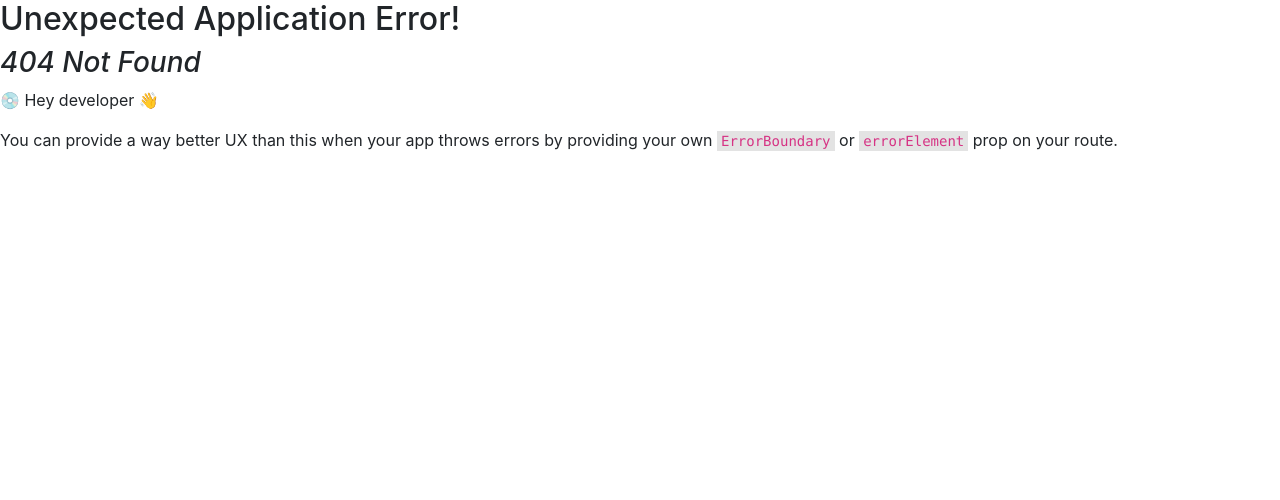
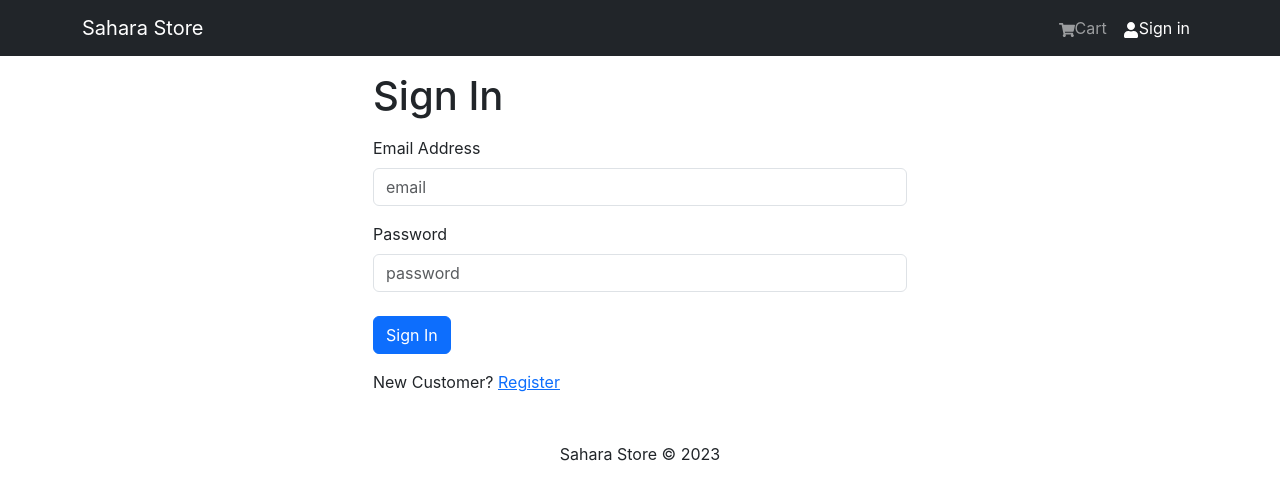
Before and after one commit to mrshawnmckee/SaharaStore, a React (Create React App) app in the folder frontend/: page /login in a window 1280 px wide. Before the commit this address had no page. Shown: the top 500 px of the page. Built offline with nearby package versions, Linux system fonts and the light colour scheme.

Commit message:
added loginScreen and auth/user slice for redux

```diff
--- /dev/null
+++ b/frontend/src/Components/FormContainer.jsx
@@ -0,0 +1,16 @@
+import { Container, Row, Col } from 'react-bootstrap';
+
+const FormContainer = ({ children }) => {
+  return (
+    <Container>
+        <Row className='justify-content-md-center'>
+            <Col xs={12} md={6}>
+                {/* Chilren passed in as a prop, destructured from above */}
+                { children }
+            </Col>
+        </Row>
+    </Container>
+  )
+}
+
+export default FormContainer
--- a/frontend/src/index.js
+++ b/frontend/src/index.js
@@ -15,6 +15,7 @@
 import HomeScreen from './screens/HomeScreen';
 import ProductScreen from './screens/ProductScreen';
 import CartScreen from './screens/CartScreen';
+import LoginScreen from './screens/LoginScreen';
 
 const router = createBrowserRouter(
   createRoutesFromElements(
@@ -22,6 +23,7 @@
       <Route index={true} path='/' element={<HomeScreen />} />
       <Route path='/product/:id' element={<ProductScreen />} />
       <Route path='/cart' element={<CartScreen />} />
+      <Route path='login' element={<LoginScreen />} />
     </Route>
   )
 )
--- /dev/null
+++ b/frontend/src/screens/LoginScreen.jsx
@@ -0,0 +1,56 @@
+import { useState } from 'react';
+import { Link } from 'react-router-dom';
+import { Form, Button, Row, Col } from 'react-bootstrap';
+import FormContainer from '../Components/FormContainer';
+
+const LoginScreen = () => {''
+    const [ email, setEmail ] = useState('')
+    const [ password, setPassword ] = useState('')
+
+    const submitHandler = (e) => {
+        e.preventDefault()
+        console.log('submit')
+    }
+
+  return (
+    <FormContainer>
+        <h1>Sign In</h1>
+
+        <Form onSubmit={submitHandler}>
+            <Form.Group controlId='email' className="my-3">
+                <Form.Label>Email Address</Form.Label>
+                <Form.Control
+                    type='email'
+                    placeholder='email'
+                    value={email}           //email in state
+                    onChange={(e) => setEmail(e.target.value)}
+                    >
+
+                </Form.Control>
+            </Form.Group>
+            <Form.Group controlId='password' className="my-3">
+                <Form.Label>Password</Form.Label>
+                <Form.Control
+                    type='password'
+                    placeholder='password'
+                    value={password}           //password in state
+                    onChange={(e) => setPassword(e.target.value)}
+                    >
+
+                </Form.Control>
+            </Form.Group>
+
+            <Button type='submit' variant='primary' className='mt-2'>
+                Sign In
+            </Button>
+        </Form>
+        <Row className='py-3'>
+            <Col>
+                New Customer? <Link to='/register'>Register</Link>
+            </Col>
+        </Row>
+    </FormContainer>
+  )
+}
+
+export default LoginScreen
--- /dev/null
+++ b/frontend/src/slices/authSlice.js
@@ -0,0 +1,27 @@
+// Setting the user creds to local storage, and a logout that will clear local storage
+import { createSlice } from '@reduxjs/toolkit';
+
+const initialState = {
+    // Is there user info in the local storage, than use it. If not, set it to null
+    // Using pasre because it will be saved as a string, we need to parse it back to json object
+    userInfo: localStorage.getItem('userInfo') ? JSON.parse(localStorage.getItem('userInfo')) : null,
+}
+
+const authSlice = createSlice({
+    name: 'auth',
+    initialState,
+    reducers: {
+        setCredentials: (state, action) => {
+            state.userInfo = action.payload;
+            // To string for local storage
+            localStorage.setItem('userInfo', JSON.stringify(action.payload));
+        }
+    }
+})
+
+// Want to export this as an action so that we can call it/use it
+export const { setCredentials } = authSlice.actions;
+
+export default authSlice.reducer;
+
+// Then we have to add this to store.js
--- a/frontend/src/store.js
+++ b/frontend/src/store.js
@@ -1,17 +1,19 @@
 // THis is the entry point of redux
 // Files concerning redux: store.js, constants.js, Provider in Index.js, slices folder, apiSlice.js, productsApiSlice
-// cartSlice.js
+// cartSlice.js, authSLice
 //Taking productsapi slice into homescreen
 
 import { configureStore } from '@reduxjs/toolkit';
 import { apiSlice } from './slices/apiSlice';
 import cartSliceReducer from './slices/cartSlice'
+import authSliceReducer from './slices/authSlice';
 
 const store = configureStore({
     // Global reducer
     reducer: {
         [apiSlice.reducerPath]: apiSlice.reducer,
         cart: cartSliceReducer,
+        auth: authSliceReducer,
     },
     middleware: (getDefaultMiddleware) => getDefaultMiddleware().concat(apiSlice.middleware),
     devTools: true,
```
Also changed, not shown: frontend/src/slices/usersApiSlice.js (added, +16 -0 lines), 1 other file (tests, documents, lock files or other folders).
